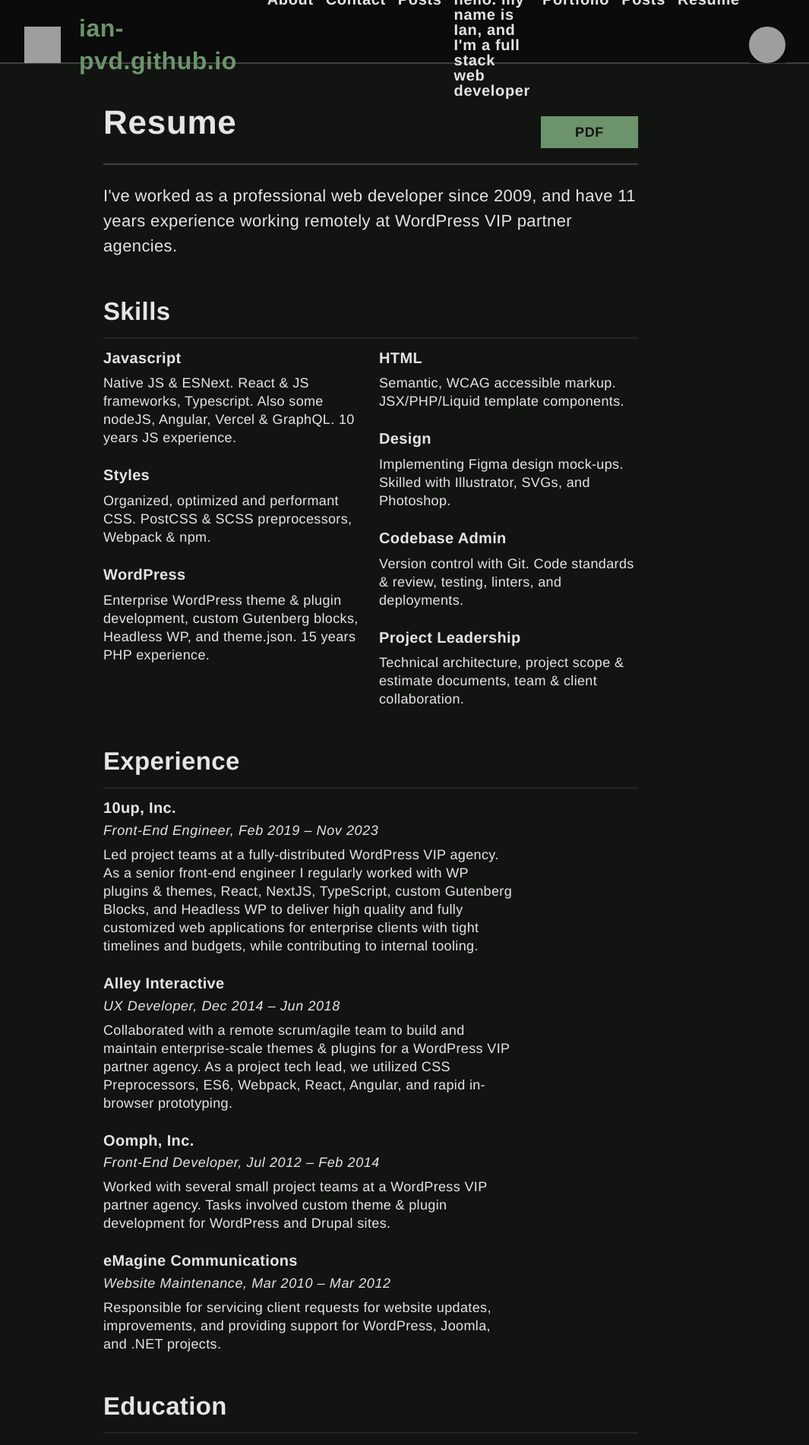
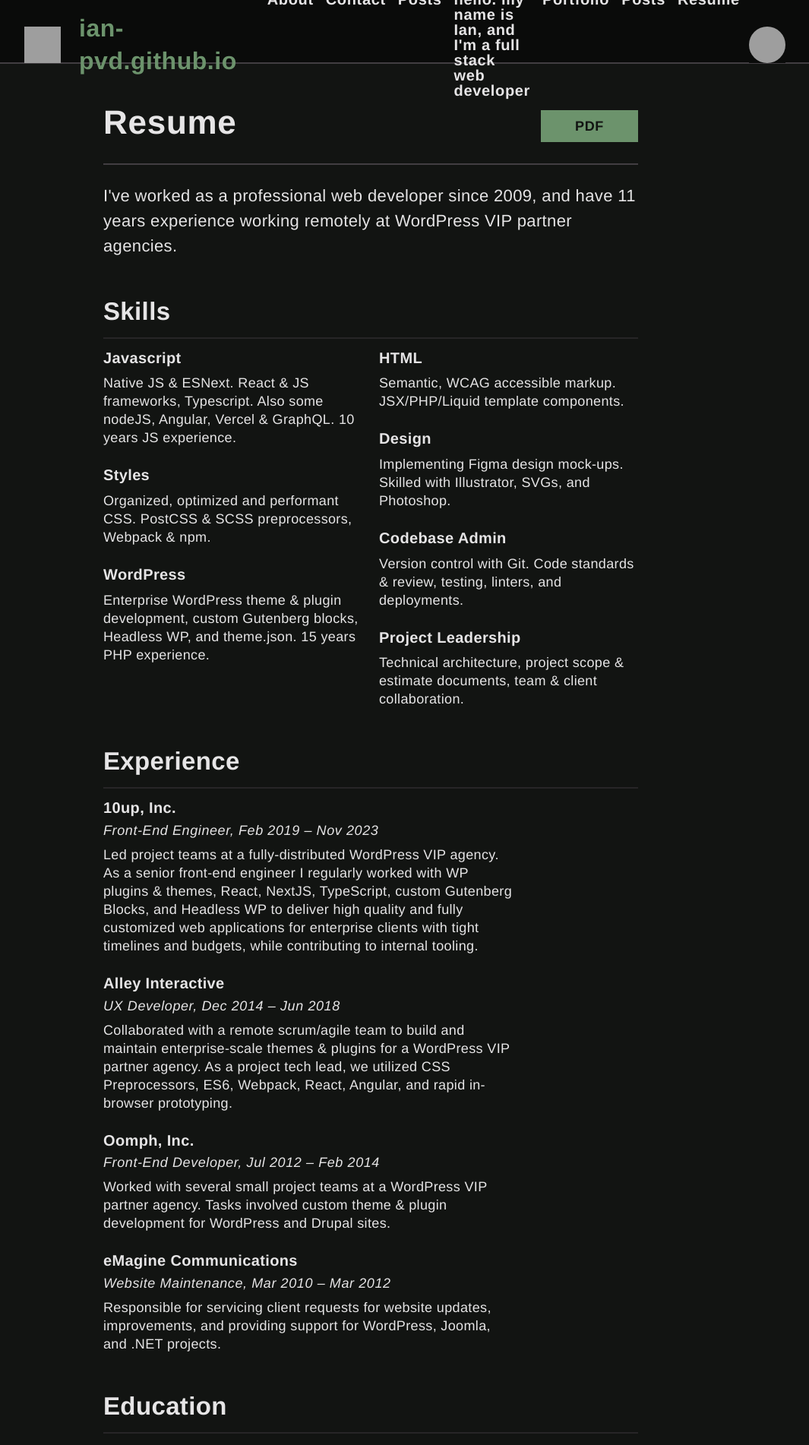
Before and after one commit to ian-pvd/ian-pvd.github.io, a Jekyll site: the page built from resume.md, in a window 1280 px wide. Shown: the top 1902 px of the page at 76% size, without its empty margins (152-1217 px from the left). Built offline with Jekyll 4.4.1, drawn with Linux system fonts in a browser that asks for light colours; grey boxes are pictures that could not be loaded.

Commit message:
fix resume pdf button layout

```diff
--- a/_sass/layouts/resume.scss
+++ b/_sass/layouts/resume.scss
@@ -11,20 +11,24 @@
 
 .resume__title {
 	letter-spacing: calc(0.033em / 2);
-	margin-bottom: 0;
+	margin-bottom: var(--space-small);
+
+	@media #{$tablet} {
+		margin-bottom: 0;
+	}
 }
 
 .resume__header-links {
 	@include footer-links;
-	margin-bottom: calc(-1 * var(--space-xxsmall));
-	margin-top: 0;
+	display: inline-grid;
+
+	& a {
+		padding: var(--space-small) var(--space-default);
+	}
 
 	@media #{$tablet} {
 		margin-left: auto;
-	}
-
-	& > :last-child {
-		margin-right: 0;
+		margin-bottom: var(--space-xxsmall);
 	}
 }
 
```
